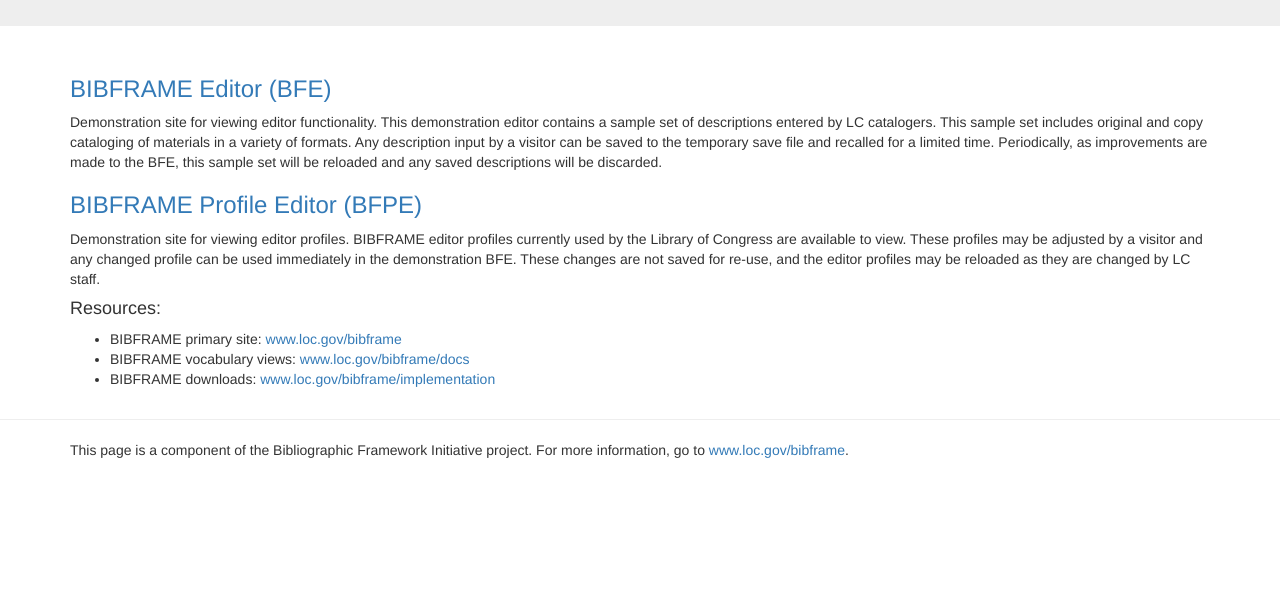
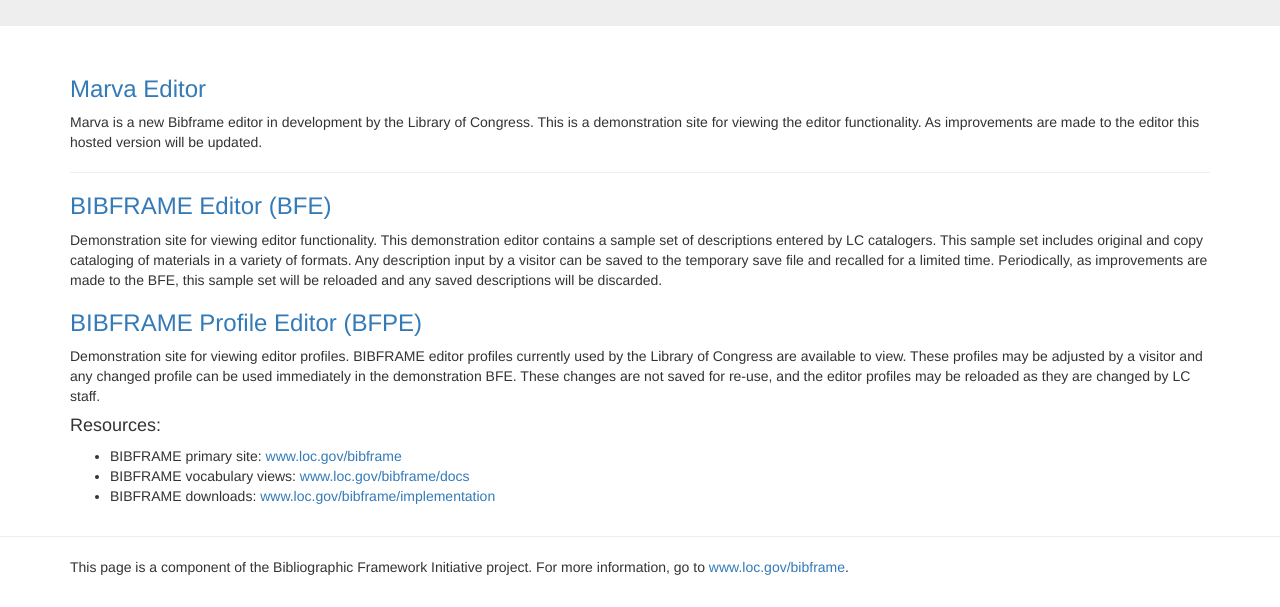
Before and after one commit to lcnetdev/recto, a website: page index.html in a window 1280 px wide. Shown: the part 195-802 px from the top of the page. Drawn offline with nearby package versions, Linux system fonts and the light colour scheme.

Commit message:
Add Marva

```diff
--- a/index.html
+++ b/index.html
@@ -83,6 +83,9 @@
         </div>
     </div>
     <div class="container">
+        <h3><a href="https://bibframe.org/marva/editor/">Marva Editor</a></h3>
+        <p>Marva is a new Bibframe editor in development by the Library of Congress. This is a demonstration site for viewing the editor functionality. As improvements are made to the editor this hosted version will be updated.</p>
+        <hr>
         <h3><a href="/bfe/index.html">BIBFRAME Editor (BFE)</a></h3>
         <p>Demonstration site for viewing editor functionality. This demonstration editor contains a sample set of descriptions entered by LC catalogers. This sample set includes original and copy cataloging of materials in a variety of formats. Any description input by a visitor can be saved to the temporary save file and recalled for a limited time. Periodically, as improvements are made to the BFE, this sample set will be reloaded and any saved descriptions will be discarded.</p>
         <h3><a href="/profile-edit/">BIBFRAME Profile Editor (BFPE)</a></h3>
```
